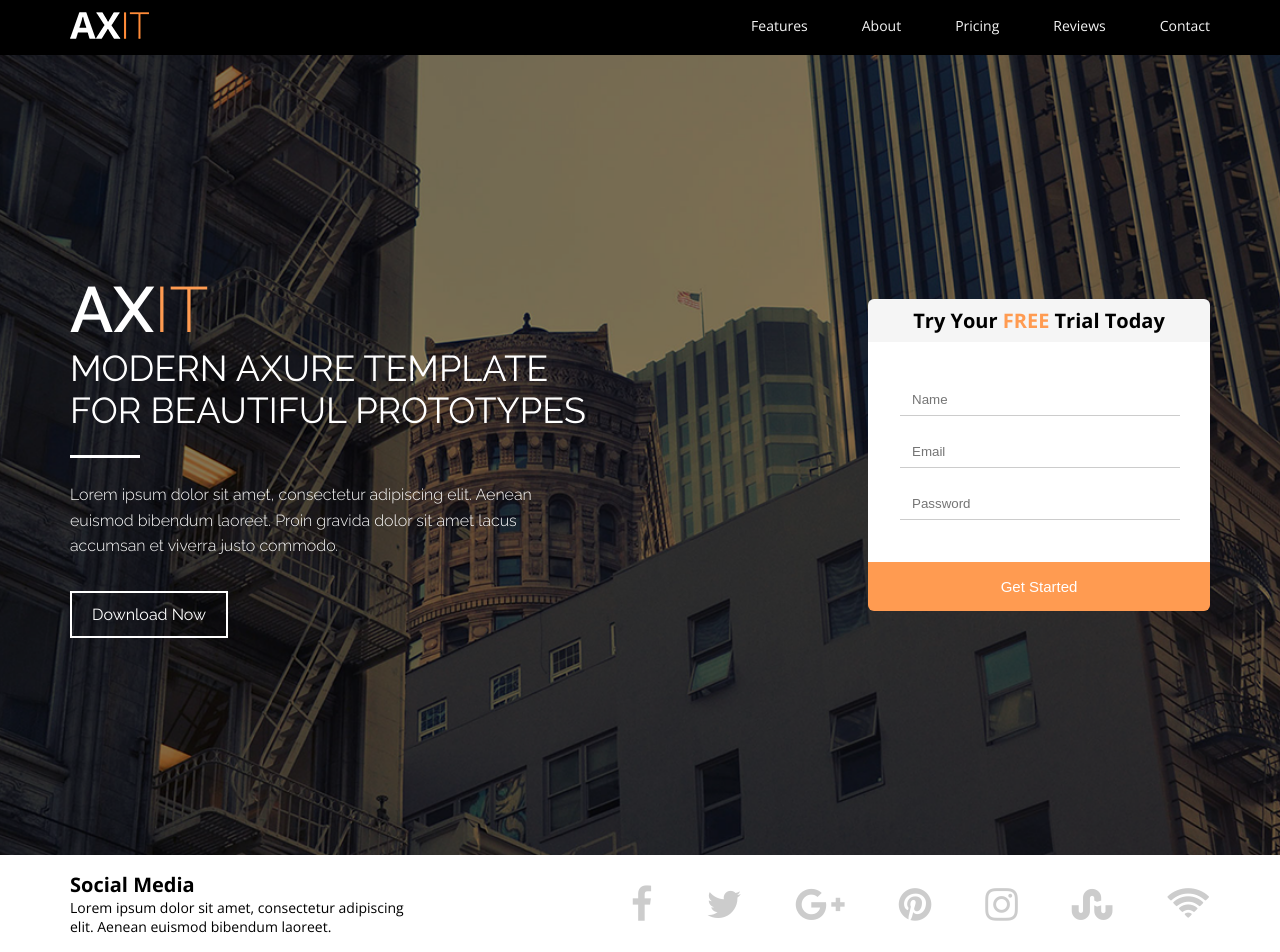
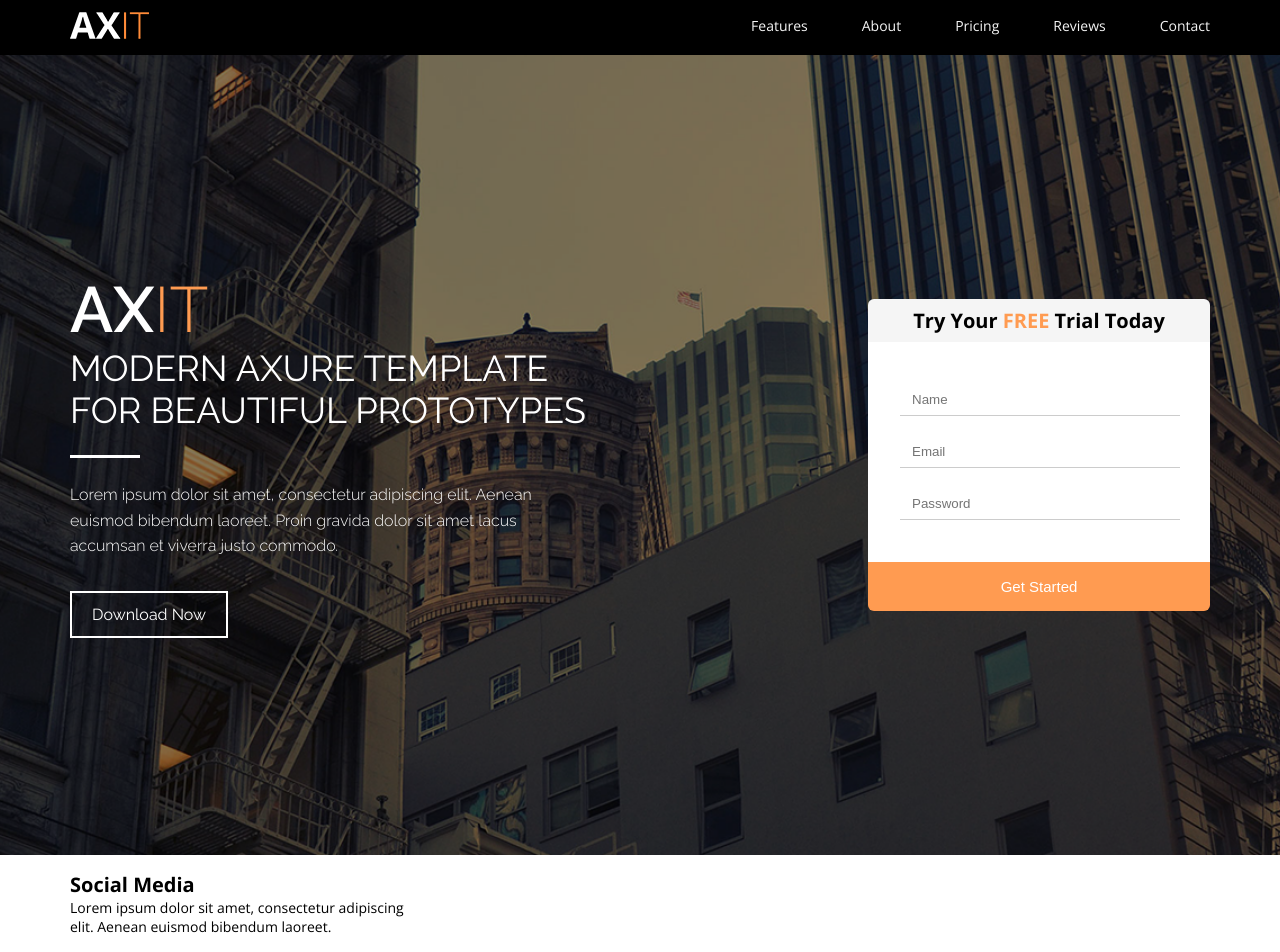
Before and after one commit to OmarFaruque96/classroom, a plain HTML site: page index.html in a window 1280 px wide. Shown: the top 952 px of the page. Drawn offline with nearby package versions, Linux system fonts and the light colour scheme.

Commit message:
second changes

```diff
--- a/index.html
+++ b/index.html
@@ -81,7 +81,7 @@
 					<p>Lorem ipsum dolor sit amet, consectetur adipiscing elit. Aenean euismod bibendum laoreet.</p>
 				</div>
 				<div class="s-right">
-					<ul>
+					<!-- <ul>
 						<li><a href=""><i class="fa fa-facebook"></i></a></li>
 						<li><a href=""><i class="fa fa-twitter"></i></a></li>
 						<li><a href=""><i class="fa fa-google-plus"></i></a></li>
@@ -89,7 +89,7 @@
 						<li><a href=""><i class="fa fa-instagram"></i></a></li>
 						<li><a href=""><i class="fa fa-stumbleupon"></i></a></li>
 						<li><a href=""><i class="fa fa-wifi"></i></a></li>
-					</ul>
+					</ul> -->
 				</div>
 			</div>
 
```
